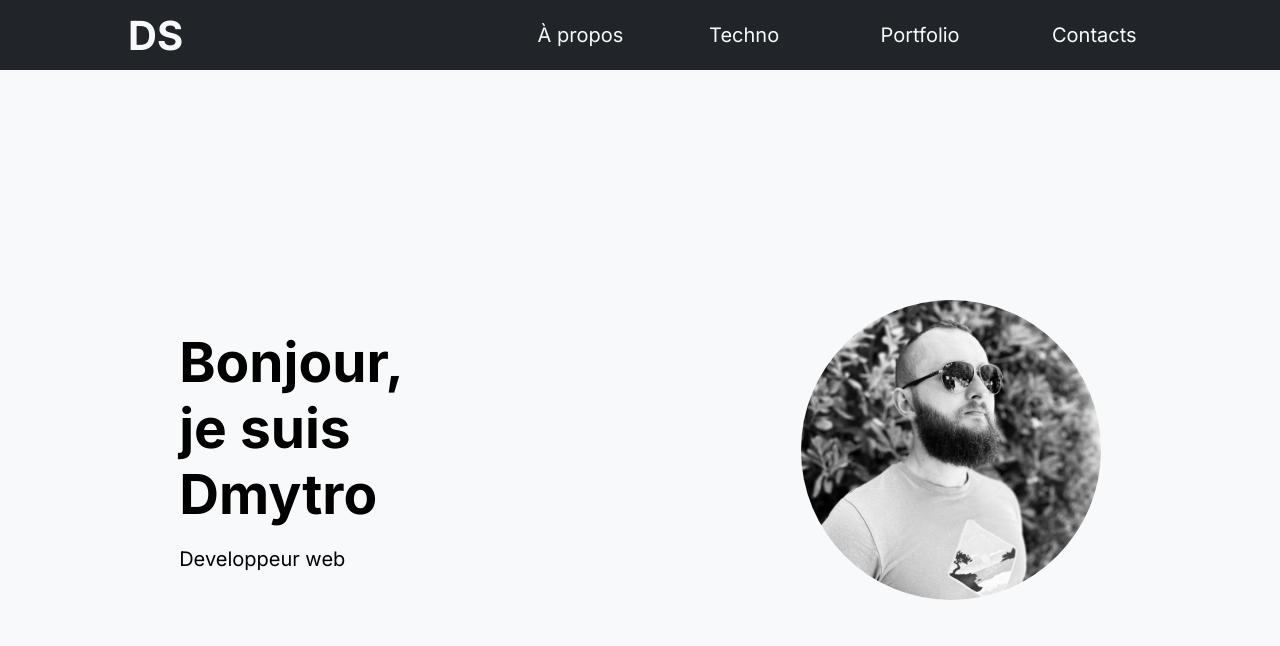
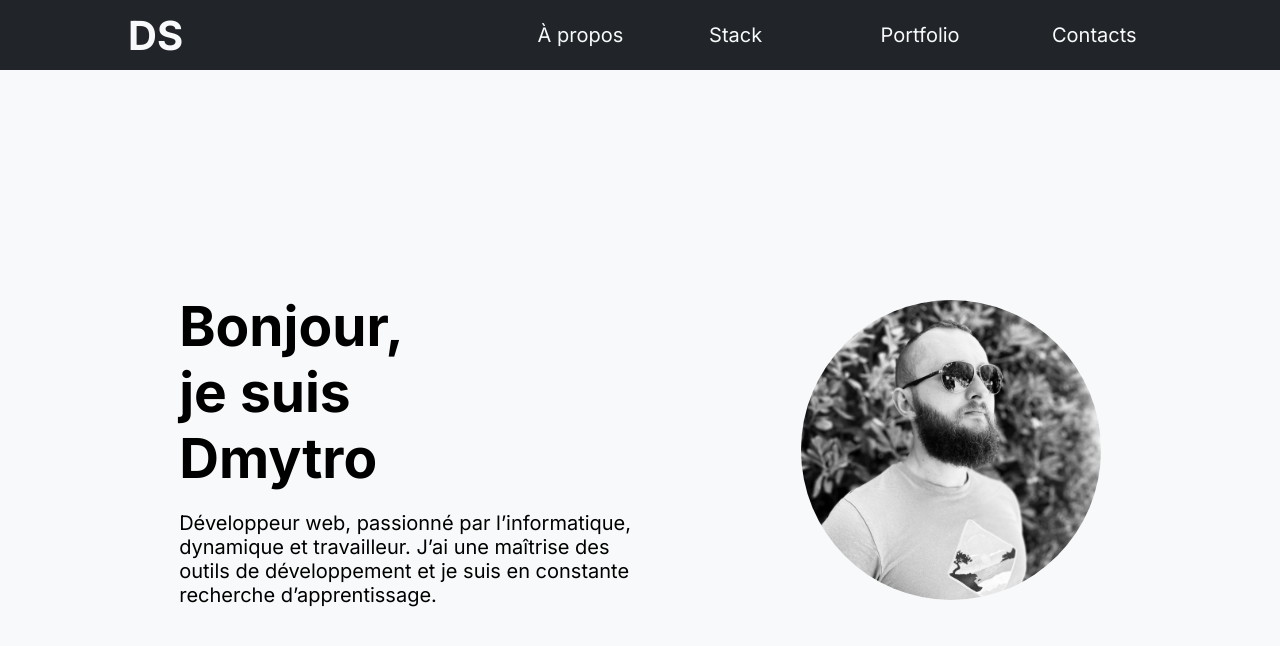
Before and after one commit to SorokineDmytro/DS, a plain HTML site: page index.html in a window 1280 px wide. Shown: the top 646 px of the page. Drawn offline with Linux system fonts and the light colour scheme.

Commit message:
Update navigation labels and enhance personal description in the about section

```diff
--- a/index.html
+++ b/index.html
@@ -16,7 +16,7 @@
         <nav>
             <ul class="nav_list">
                 <li class="nav_list-item"><a href="#about" class="nav_list-item_link">À propos</a></li>
-                <li class="nav_list-item"><a href="#techno" class="nav_list-item_link">Techno</a></li>
+                <li class="nav_list-item"><a href="#techno" class="nav_list-item_link">Stack</a></li>
                 <li class="nav_list-item"><a href="#portfolio" class="nav_list-item_link">Portfolio</a></li>
                 <li class="nav_list-item"><a href="#contacts" class="nav_list-item_link">Contacts</a></li>
             </ul>
@@ -30,7 +30,7 @@
     <main>
         <ul id="nav_list" class="nav_list closed">
             <li class="nav_list-item"><a href="#about" class="nav_list-item_link">À propos</a></li>
-            <li class="nav_list-item"><a href="#techno" class="nav_list-item_link">Techno</a></li>
+            <li class="nav_list-item"><a href="#techno" class="nav_list-item_link">Stack</a></li>
             <li class="nav_list-item"><a href="#portfolio" class="nav_list-item_link">Portfolio</a></li>
             <li class="nav_list-item"><a href="#contacts" class="nav_list-item_link">Contacts</a></li>
         </ul>
@@ -38,7 +38,7 @@
             <section class="home">
                 <div class="title-info">
                     <h1>Bonjour, je suis Dmytro</h1>
-                    <span>Developpeur web</span>
+                    <span>Développeur web, passionné par l’informatique, dynamique et travailleur. J’ai une maîtrise des outils de développement et je suis en constante recherche d’apprentissage.</span>
                 </div>
                 <div class="photo-container"></div>
             </section>
@@ -47,7 +47,7 @@
             <section class="about" id="about">
                 <h2 class="about-invisible">À propos de moi</h2>
                 <div class="about-invisible">
-                    <p>Développeur web, passionné par l’informatique, dynamique et travailleur. J’ai une bonne maîtrise des outils de développement et je suis en constante recherche d’apprentissage.</p>
+                    <p>Étudiant à Epitech Marseille en Pré-MSC, je prépare un parcours jusqu’au niveau Master et recherche une alternance de janvier 2026 à septembre 2028. Je souhaite évoluer sur des missions de développement web ou d’applications.</p>
                     <div class="cv-container">
                         <a href="CV_SOROKINE_Dmytro.pdf" target="_blank" class="cv-btn">Voir mon CV</a>
                         <a href="CV_SOROKINE_Dmytro.pdf" download="CV_SOROKINE_Dmytro" class="cv-btn">Telecharger mon CV</a>
```
